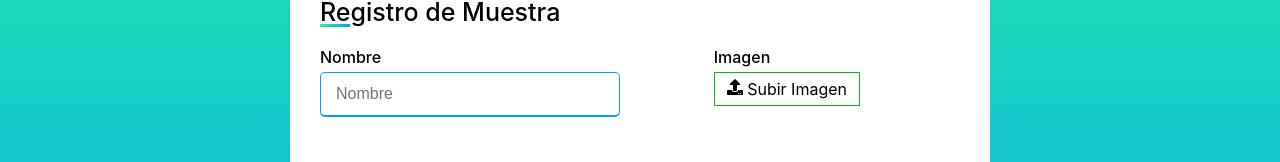
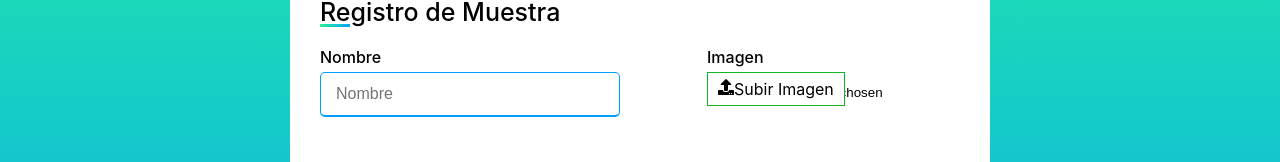
Before and after one commit to rikicop/insect-front-vercl, a Next.js app: page /crearinsecto in a window 1280 px wide. Shown: the part 268-430 px from the top of the page. Built offline with nearby package versions, Linux system fonts and the light colour scheme.

Commit message:
file hidden

```diff
--- a/components/FormInsecto/CIStyles.tsx
+++ b/components/FormInsecto/CIStyles.tsx
@@ -72,9 +72,11 @@ form .user-details .input-box{
 .user-details .input-box-file .custom-file-upload {
     border: 1px solid #13b220;
     display: inline-block;
-    padding: 6px 12px;
+    padding: 6px 10px;
     cursor: pointer;
     margin-right: 100px;
+    position: relative;
+    background-color: #fff;
 }
 
 form .gender-details .gender-title{
--- a/components/FormInsecto/index.tsx
+++ b/components/FormInsecto/index.tsx
@@ -10,14 +10,18 @@ interface IFormInput{
 
 }
 
-interface Props{
+/* interface Props{
     muestra: Muestra;
-}
+} */
 
 const FormInsecto = () => {
-   /*  const [v, setV] = useState<undefined | any >([])
-    let hello = Array.from(v).map((file:any) => file.name )
-    console.log("Hello: ", hello) */
+   /*  const [v, setV] = useState< any | undefined  >([])
+    let imagen = Array.from(v).map((file:any) => file.name )
+    if( imagen.length > 0){
+        console.log("Imagen: ", imagen)
+    }   */
+
+
 
     const {register, handleSubmit, formState:{errors}} = useForm<IFormInput>()
     /* Supuestamente el async/await no es necesario si uso then */
@@ -56,32 +60,17 @@ const FormInsecto = () => {
                     </div>
                     <div className="input-box-file">
                         <span className="details">Imagen</span>
-                         <label htmlFor="file-upload" className="custom-file-upload">
+                         <label htmlFor="file-upload" className="custom-file-upload" style={{display:"inline-flex"}}>
                             <FaUpload/> Subir Imagen
+                             {/* <h4 style={{ color: "darkturquoise", fontWeight: 'bold' }}>{imagen[0]?.toUpperCase()}</h4>  */}
                          </label>
-                       {/*  <label htmlFor="file-upload" className="custom-file-upload">
-                          <FaUpload /> Subir Imagen
-                          <p style={{color:"darkturquoise" , fontWeight: 'bold'}}>{hello[0]?.toUpperCase()}</p>
-                        </label> */}
-                        <input
-                            {...register("image",{required:true} )}
-                            id="file-upload"
-                            type="file"
-                            name="image"
-                            style={{display:"none" }}
-                            /* onChange={(e:any)=>{setV(e.target.files)}} */
-                        />
-                        {/* <input
-                            {...register("image",{required:true} )}
-                            type="text"
-                            placeholder='Imagen'
-                            required
-                        /> */}
+                         <div style={{ marginTop:"-25px" , color: "black"}}>
+                            {/* 25/9/22 Puedes colocar color en white para que no se vea la letra */}
+                            <input id="file-upload" type="file" {...register("image", {required:true})}  /* onChange={(e:any) => setV(e.target.files)} */ />
+                         </div>
+
+
                     </div>
-                   {/*  <div className="input-box">
-                        <span className="details">Coordenadas</span>
-                        <input type="text" placeholder='Coordenadas' required/>
-                    </div>           */}
                 </div>
                 <div className="button">
                     <input type="submit" name="" value="Register" />
```
